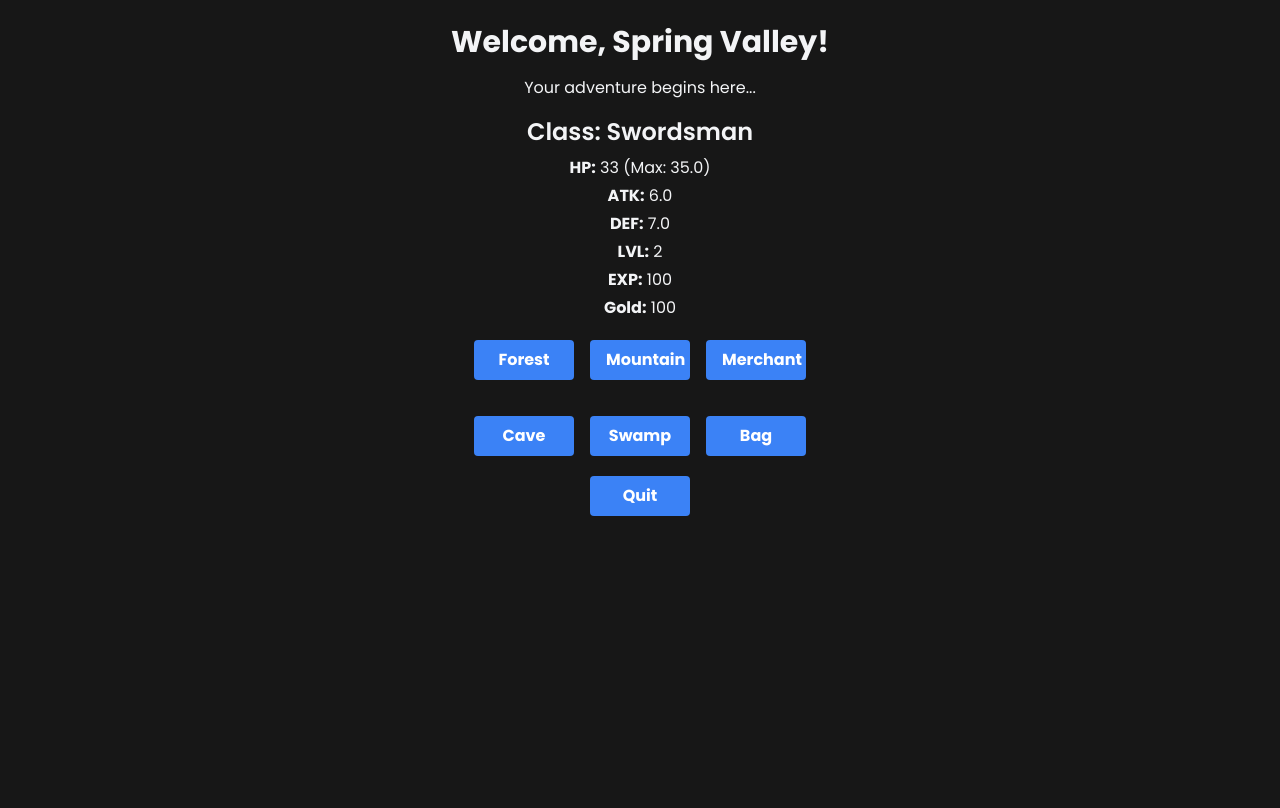
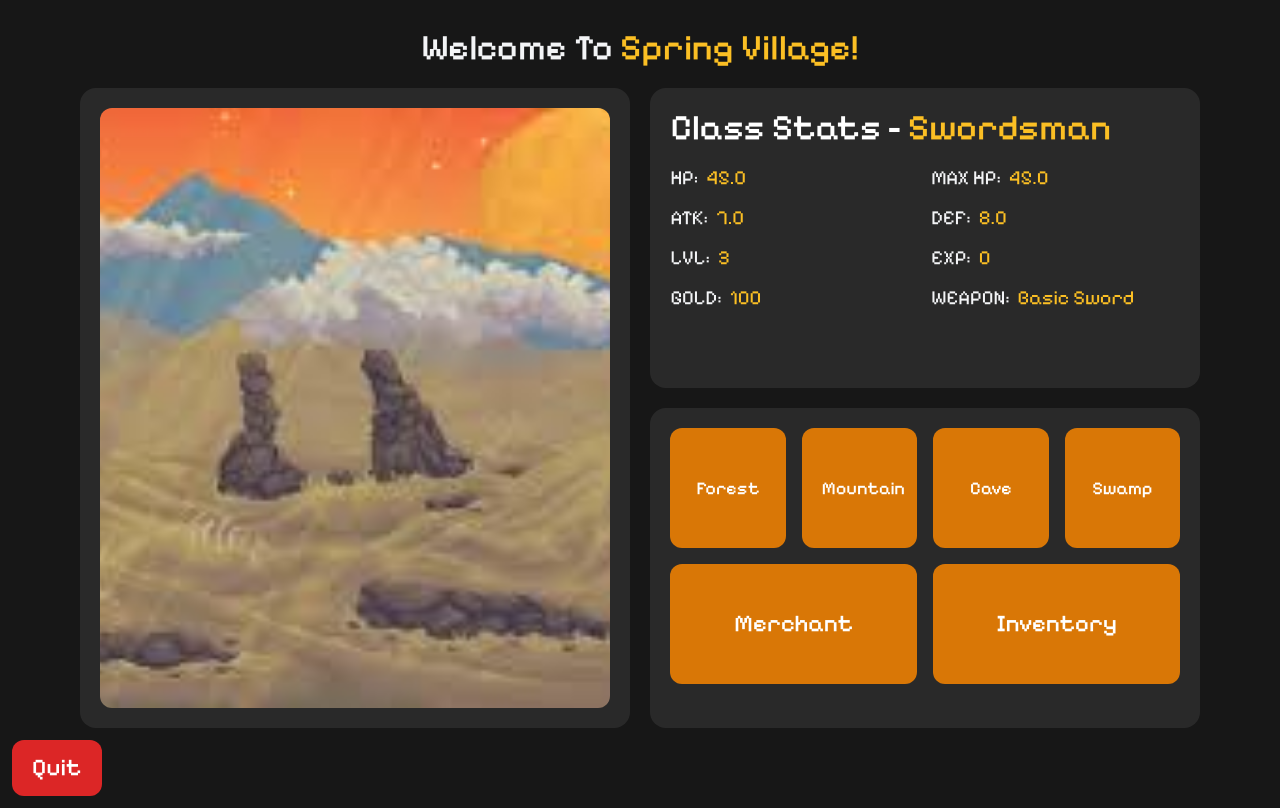
Before and after one commit to HeunLi/flask-rpg2, a Flask app: page /game in a window 1280 px wide. Before the commit the page ends 516 px from the top, so only its background shows below. Run offline with Flask 3, Linux system fonts and the light colour scheme; some libraries are stand-ins or nearby versions.

Commit message:
game UI, polishing functions

```diff
--- a/flaskr/app.py
+++ b/flaskr/app.py
@@ -115,12 +115,17 @@ def start():
 @app.route("/game")
 def game():
     player = load_player()
+    world = load_world()
 
     if player is None:
         return redirect(url_for("start"))
 
     if not player["HP"] > 0:
         return render_template("game/game_over.html")
+
+    # reset current battle state to empty everytime were back at game.html
+    world["current_battle"] = {}
+    save_world(world)
 
     return render_template("game/game.html", player=player)
 
@@ -158,7 +163,7 @@ def explore():
         if enemy is not None:
             world_state["current_battle"] = {"enemy": enemy, "area": location}
             save_world(world_state)
-            return render_template("game/battle.html", location=location, enemy=enemy)
+            return redirect(url_for("game/battle.html", location=location, enemy=enemy))
 
     # if enemy is none meaning area is cleared
     if enemy is None:
--- a/flaskr/player_save.json
+++ b/flaskr/player_save.json
@@ -1,11 +1,11 @@
 {
     "class": "Swordsman",
-    "HP": 33,
-    "ATK": 6.0,
-    "DEF": 7.0,
-    "LVL": 2,
-    "EXP": 100,
-    "MAX_HP": 35.0,
+    "HP": 45.0,
+    "ATK": 7.0,
+    "DEF": 8.0,
+    "LVL": 3,
+    "EXP": 0,
+    "MAX_HP": 45.0,
     "inventory": {
         "weapons": [
             {
--- a/flaskr/templates/game/game.html
+++ b/flaskr/templates/game/game.html
@@ -1,87 +1,139 @@
 <!-- templates/game.html -->
 {% extends "base.html" %} {% block title %}Game{% endblock %} {% block content
 %}
-<div class="container mx-auto p-6 text-center fadeIn">
-	<h1 class="text-3xl font-bold">Welcome, {{ player['username'] }}!</h1>
-	<p class="mt-4">Your adventure begins here...</p>
 
-	{% if player %}
-	<div class="mt-4">
-		<h2 class="text-2xl font-semibold">Class: {{ player["class"] }}</h2>
-		<ul class="mt-2 space-y-1">
-			<li>
-				<strong>HP:</strong> {{ player["HP"] }} (Max: {{
-				player["MAX_HP"] }})
-			</li>
-			<li><strong>ATK:</strong> {{ player["ATK"] }}</li>
-			<li><strong>DEF:</strong> {{ player["DEF"] }}</li>
-			<li><strong>LVL:</strong> {{ player["LVL"] }}</li>
-			<li><strong>EXP:</strong> {{ player["EXP"] }}</li>
-			<li><strong>Gold:</strong> {{ player["gold"] }}</li>
-		</ul>
+<div class="relative">
+	<h1
+		class="absolute top-5 left-1/2 tranform -translate-x-1/2 pixel_font font-medium text-4xl"
+	>
+		Welcome To <span class="text-amber-400">Spring Village!</span>
+	</h1>
+	<div class="flex justify-center items-center h-screen p-20 gap-5 mt-2">
+		<div class="w-full h-full flex gap-5">
+			<div
+				class="w-1/2 h-full bg-neutral-500/20 rounded-2xl overflow-hidden p-5"
+			>
+				<img
+					src="{{ url_for('static', filename='images/start_bg.jpg') }}"
+					alt="Background"
+					class="w-full h-full object-cover rounded-xl"
+				/>
 			</div>
-	{% else %}
-	<p class="mt-4">No class selected.</p>
-	{% endif %}
+
+			<div class="w-1/2 h-full space-y-5">
 				<div
-		class="container top-0 left-0 w-full h-full flex flex-col items-center justify-center"
+					class="w-full h-[calc(50%-20px)] bg-neutral-500/20 p-5 rounded-2xl"
 				>
-		<div class="grid grid-cols-3 gap-4">
-			<div>
+					<h1 class="pixel_font text-4xl font-medium text-white">
+						Class Stats -
+						<span class="text-amber-400"
+							>{{ player['class'] }}</span
+						>
+					</h1>
+					<div class="grid grid-cols-2 gap-3 mt-4">
+						<div class="pixel_font text-xl">
+							<span>HP:</span>
+							<span class="text-amber-400 ml-1"
+								>{{ player['HP'] }}</span
+							>
+						</div>
+						<div class="pixel_font text-xl">
+							<span>MAX HP:</span>
+							<span class="text-amber-400 ml-1"
+								>{{ player['MAX_HP'] }}</span
+							>
+						</div>
+						<div class="pixel_font text-xl">
+							<span>ATK:</span>
+							<span class="text-amber-400 ml-1"
+								>{{ player['ATK'] }}</span
+							>
+						</div>
+						<div class="pixel_font text-xl">
+							<span>DEF:</span>
+							<span class="text-amber-400 ml-1"
+								>{{ player['DEF'] }}</span
+							>
+						</div>
+						<div class="pixel_font text-xl">
+							<span>LVL:</span>
+							<span class="text-amber-400 ml-1"
+								>{{ player['LVL'] }}</span
+							>
+						</div>
+						<div class="pixel_font text-xl">
+							<span>EXP:</span>
+							<span class="text-amber-400 ml-1"
+								>{{ player['EXP'] }}</span
+							>
+						</div>
+						<div class="pixel_font text-xl">
+							<span>GOLD:</span>
+							<span class="text-amber-400 ml-1"
+								>{{ player['gold'] }}</span
+							>
+						</div>
+						<div class="pixel_font text-xl">
+							<span>WEAPON:</span>
+							<span class="text-amber-400 ml-1"
+								>{{ player['equipped_weapon']['name'] }}</span
+							>
+						</div>
+					</div>
+				</div>
+
+				<div class="w-full h-1/2 bg-neutral-500/20 rounded-2xl p-5">
+					<div class="grid grid-cols-4 gap-4 mb-4">
 						<button
 							onclick="window.location.href='{{ url_for('explore') }}?location=Forest'"
-					class="bg-blue-500 hover:bg-blue-700 text-white font-bold py-2 px-4 rounded mt-5 w-[100px]"
+							class="py-3 px-5 w-full h-[120px] text-lg font-medium pixel_font bg-amber-600 text-white rounded-xl text-center hover:bg-amber-700"
 						>
 							Forest
 						</button>
-			</div>
-			<div>
 						<button
 							onclick="window.location.href='{{ url_for('explore') }}?location=Mountains'"
-					class="bg-blue-500 hover:bg-blue-700 text-white font-bold py-2 px-4 rounded mt-5 w-[100px]"
+							class="py-3 px-5 w-full h-[120px] text-lg font-medium pixel_font bg-amber-600 text-white rounded-xl text-center hover:bg-amber-700"
 						>
 							Mountain
 						</button>
-			</div>
-			<div class="...">
-				<button
-					id="merchantButton"
-					class="bg-blue-500 hover:bg-blue-700 text-white font-bold py-2 px-4 rounded mt-5 w-[100px]"
-				>
-					Merchant
-				</button>
-			</div>
-			<div>
 						<button
 							onclick="window.location.href='{{ url_for('explore') }}?location=Cave'"
-					class="bg-blue-500 hover:bg-blue-700 text-white font-bold py-2 px-4 rounded mt-5 w-[100px]"
+							class="py-3 px-5 w-full h-[120px] text-lg font-medium pixel_font bg-amber-600 text-white rounded-xl text-center hover:bg-amber-700"
 						>
 							Cave
 						</button>
-			</div>
-			<div>
 						<button
 							onclick="window.location.href='{{ url_for('explore') }}?location=Swamp'"
-					class="bg-blue-500 hover:bg-blue-700 text-white font-bold py-2 px-4 rounded mt-5 w-[100px]"
+							class="py-3 px-5 w-full h-[120px] text-lg font-medium pixel_font bg-amber-600 text-white rounded-xl text-center hover:bg-amber-700"
 						>
 							Swamp
 						</button>
 					</div>
-			<div class="...">
+
+					<div class="grid grid-cols-2 gap-4">
 						<button
-					class="bagButton bg-blue-500 hover:bg-blue-700 text-white font-bold py-2 px-4 rounded mt-5 w-[100px]"
+							id="merchantButton"
+							class="py-3 px-5 w-full h-[120px] text-2xl font-medium pixel_font bg-amber-600 text-white rounded-xl text-center hover:bg-amber-700"
 						>
-					Bag
+							Merchant
+						</button>
+						<button
+							class="bagButton py-3 px-5 w-full h-[120px] text-2xl font-medium pixel_font bg-amber-600 text-white rounded-xl text-center hover:bg-amber-700"
+						>
+							Inventory
+						</button>
+					</div>
+				</div>
+
+				<button
+					onclick="window.location.href='{{ url_for('home') }}'"
+					class="py-3 px-5 text-2xl font-medium pixel_font bg-red-600 text-white rounded-xl text-center hover:bg-red-700 absolute bottom-3 left-3"
+				>
+					Quit
 				</button>
 			</div>
 		</div>
 	</div>
-	<button
-		onclick="window.location.href='{{ url_for('home') }}'"
-		class="bg-blue-500 hover:bg-blue-700 text-white font-bold py-2 px-4 rounded mt-5 w-[100px]"
-	>
-		Quit
-	</button>
 </div>
 {% include "inventory_modal.html" %} {% include "merchant_modal.html" %} {%
 endblock %}
--- a/flaskr/world_save.json
+++ b/flaskr/world_save.json
@@ -2,31 +2,12 @@
     "defeated_enemies": {
         "Forest": [
             "Kapri",
-            "Diwata"
+            "Diwata",
+            "Tikbalang"
         ]
     },
     "visited_areas": [
         "Forest"
     ],
-    "current_battle": {
-        "enemy": {
-            "name": "Diwata",
-            "HP": 0,
-            "ATK": 5,
-            "DEF": 4,
-            "EXP_DROP": 100,
-            "DROPS": [
-                {
-                    "name": "Healing Herb",
-                    "type": "item"
-                },
-                {
-                    "name": "Nature Staff",
-                    "type": "weapon",
-                    "ATK": 3
-                }
-            ]
-        },
-        "area": "Forest"
-    }
+    "current_battle": {}
 }
--- a/todo.txt
+++ b/todo.txt
@@ -6,9 +6,9 @@
 6. Exit Function? - xxx
 7. Close Area after defeating boss - ✅
 8. Stats on choosing a class - ✅
-9. UI Improvements - xxx
+9. UI Improvements - ✅
 10. When Leveling up add a popup with increased stats - xxx
 11. Add a paragraph by paragraph delay on story scene
-12. ENEMY DROPS
+12. ENEMY DROPS - xxx
 13. Change Transition to orange colors - ✅
-14. revamp UI of game.html
+14. revamp UI of game.html - ✅
```
Also changed, not shown: flaskr/templates/game/explore.html (+9 -7 lines). Lines whose indentation alone changed are shown as unchanged.
